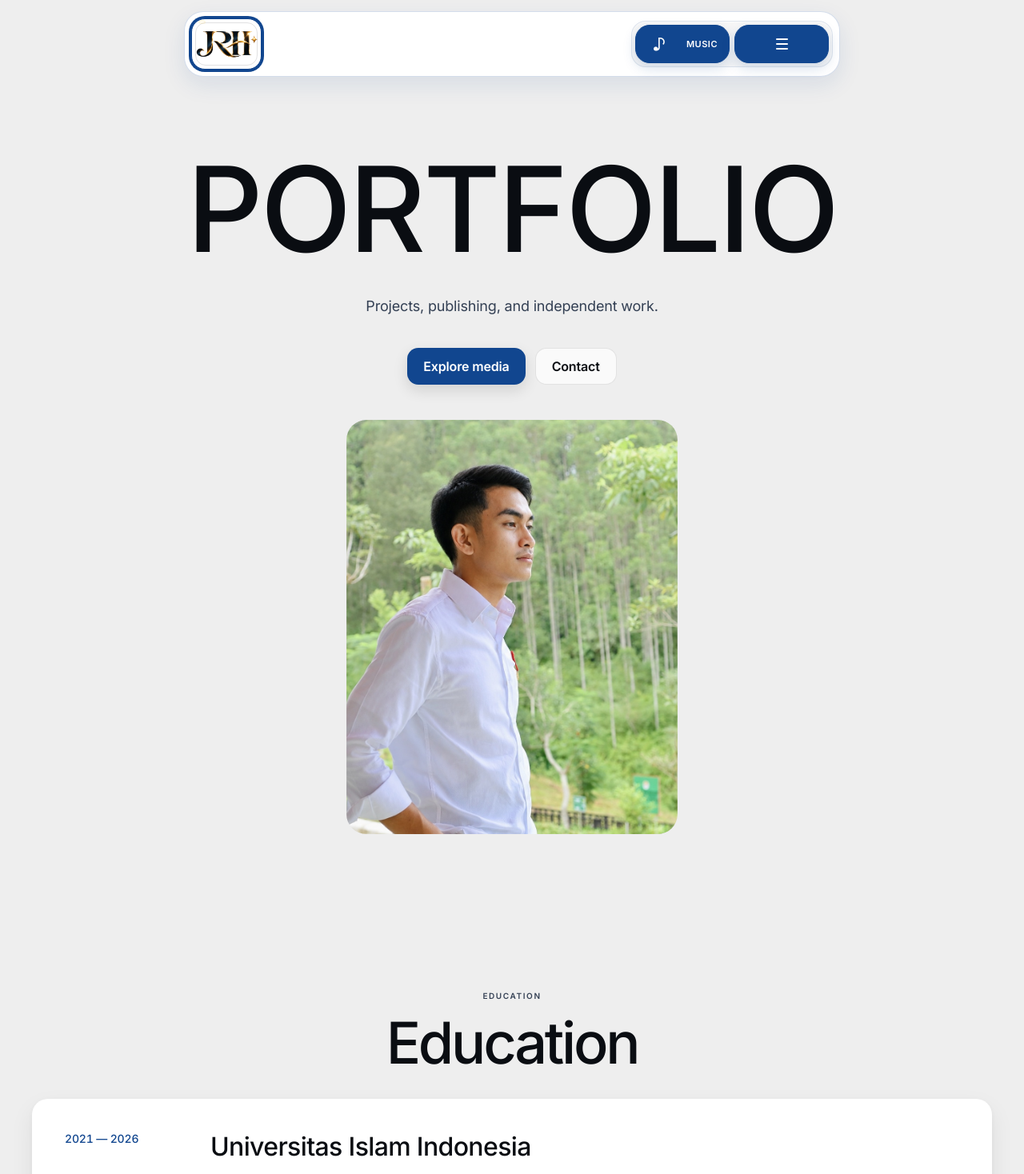
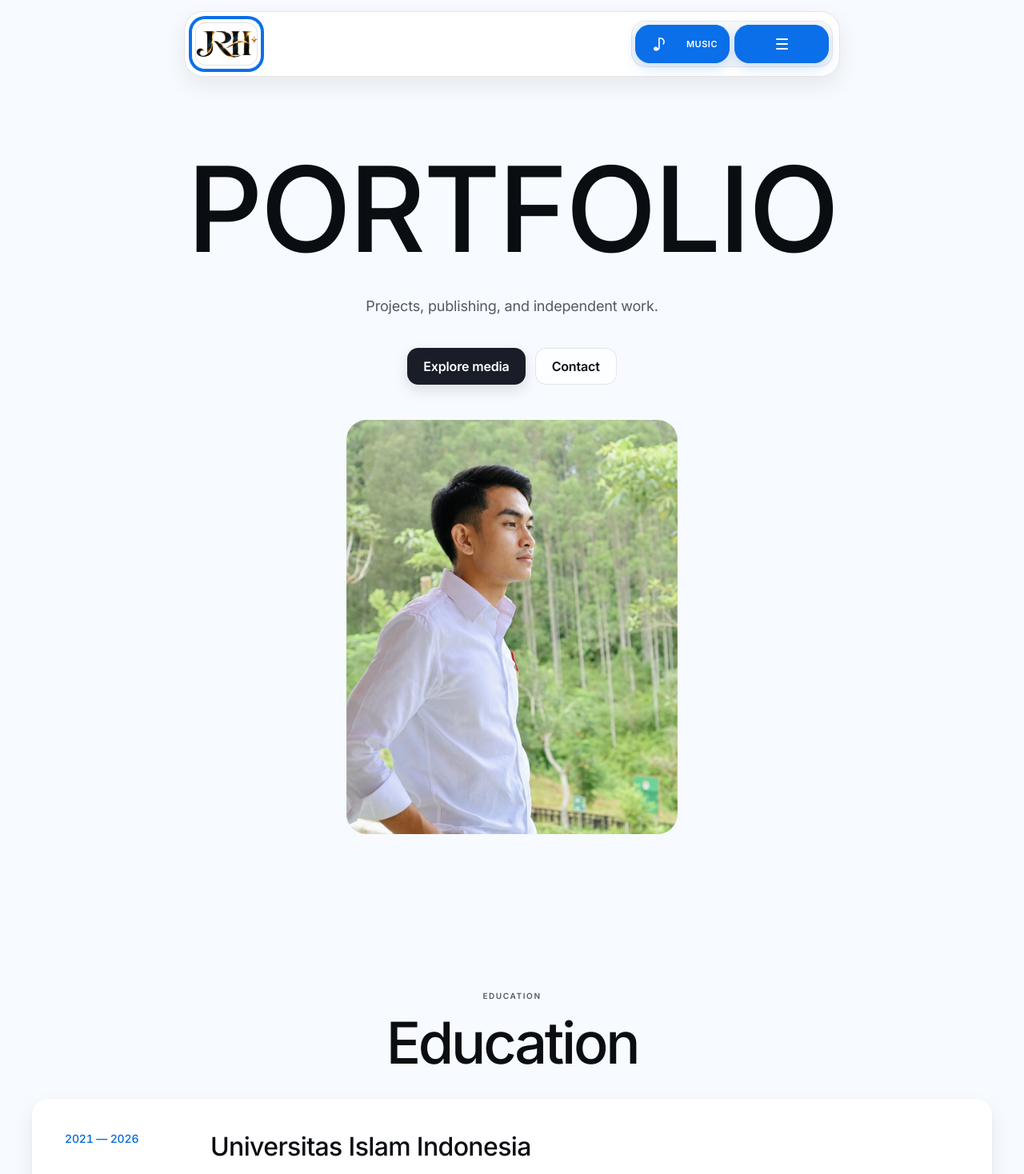
Before and after one commit to LionerHakim/JRHs, a React (Vite) app: page / in a window 1280 px wide. Shown: the top 1468 px of the page at 80% size. Built offline with nearby package versions, Linux system fonts and the light colour scheme.

Commit message:
Restore previous brighter light theme (#72)

```diff
--- a/src/index.css
+++ b/src/index.css
@@ -3555,154 +3555,3 @@ body,
 .site-footer {
   background: #f7fbff !important;
 }
-
-
-/* JRHs ROYAL HARBOR + MATRIX SILVER — color system only, layout locked */
-:root {
-  --color-sky-tint: #EEEEEE;
-  --color-paper-white: #FFFFFF;
-  --color-bone-white: #FFFFFF;
-  --color-mist-gray: #F7F7F7;
-  --color-ink: #0A0D12;
-  --color-charcoal: #163F7D;
-  --color-graphite: #344054;
-  --color-fog: #667085;
-  --color-iris-blue: #11468F;
-  --color-sky-blue: #11468F;
-  --color-lavender-wash: #E7EDF7;
-  --color-mint-wash: #E5F0FF;
-  --color-powder-blue: #D7E4F5;
-  --color-peach-gradient: #F0F2F5;
-  --sky: #EEEEEE;
-  --paper: #FFFFFF;
-  --bone: #FFFFFF;
-  --mist: #F7F7F7;
-  --ink: #0A0D12;
-  --charcoal: #163F7D;
-  --graphite: #344054;
-  --fog: #667085;
-  --blue: #11468F;
-  --blue-strong: #11468F;
-  --blue-soft: #D7E4F5;
-  --lavender: #E7EDF7;
-  --mint: #E5F0FF;
-  --peach: #F0F2F5;
-  --line: rgba(17,70,143,.14);
-  --shadow-subtle: rgba(17,70,143,.18) 0 1px 2px 0, rgba(17,70,143,.12) 0 0 0 1px;
-}
-html,
-body,
-.site-shell,
-.site-shell > main,
-.site-shell > footer {
-  background: #EEEEEE !important;
-  color: #0A0D12;
-}
-.nav {
-  background: #FFFFFF !important;
-  border-color: rgba(17,70,143,.18) !important;
-  box-shadow: 0 10px 28px rgba(17,70,143,.10), 0 1px 0 rgba(255,255,255,.98) inset !important;
-}
-.wordmark,
-.wordmark:hover,
-.wordmark:focus-visible {
-  background: #FFFFFF !important;
-  border-color: #11468F !important;
-  box-shadow: 0 0 0 3px #11468F !important;
-}
-.nav-actions {
-  background: #F7F7F7 !important;
-  border-color: rgba(17,70,143,.10) !important;
-}
-.music-toggle,
-.menu-toggle {
-  background: #11468F !important;
-  border-color: #11468F !important;
-  color: #FFFFFF !important;
-  box-shadow: 0 6px 16px rgba(17,70,143,.18) !important;
-}
-.music-toggle:hover,
-.music-toggle:focus-visible,
-.menu-toggle:hover,
-.menu-toggle:focus-visible {
-  background: #11468F !important;
-  border-color: #11468F !important;
-  color: #FFFFFF !important;
-}
-.hero-pill,
-.media-links a,
-.project-link {
-  background: #11468F !important;
-  color: #FFFFFF !important;
-}
-.hero-pill:hover,
-.hero-pill:focus-visible,
-.media-links a:hover,
-.media-links a:focus-visible,
-.project-link:hover,
-.project-link:focus-visible {
-  background: #163F7D !important;
-}
-.record,
-.media-card,
-.project-card {
-  background: #FFFFFF !important;
-  color: #0A0D12 !important;
-}
-.media-card:hover,
-.project-card:hover {
-  background: #FFFFFF !important;
-}
-.record-activities li {
-  background: #D7E4F5 !important;
-  color: #163F7D !important;
-}
-.media-status,
-.project-status {
-  background: #E5F0FF !important;
-  color: #163F7D !important;
-}
-.portrait-quote,
-.project-quote {
-  background: #E7EDF7 !important;
-}
-.section-kicker,
-.record time,
-.media-number,
-.project-number,
-.media-category,
-.project-category {
-  color: #11468F !important;
-}
-.section p,
-.hero-description,
-.media-subtitle,
-.projects-subtitle,
-.testimonials-subtitle,
-.portrait-quote p,
-.project-quote p {
-  color: #344054 !important;
-}
-.site-footer {
-  background: #EEEEEE !important;
-  border-color: rgba(17,70,143,.12) !important;
-}
-.site-footer-bottom {
-  color: #667085 !important;
-}
-.back-to-top {
-  background: #FFFFFF !important;
-  color: #0A0D12 !important;
-  border-color: rgba(17,70,143,.16) !important;
-}
-.back-to-top:hover,
-.back-to-top:focus-visible {
-  background: #F7F7F7 !important;
-}
-.skip-link {
-  background: #11468F !important;
-  color: #FFFFFF !important;
-}
-:focus-visible {
-  outline-color: rgba(17,70,143,.38);
-}
```
